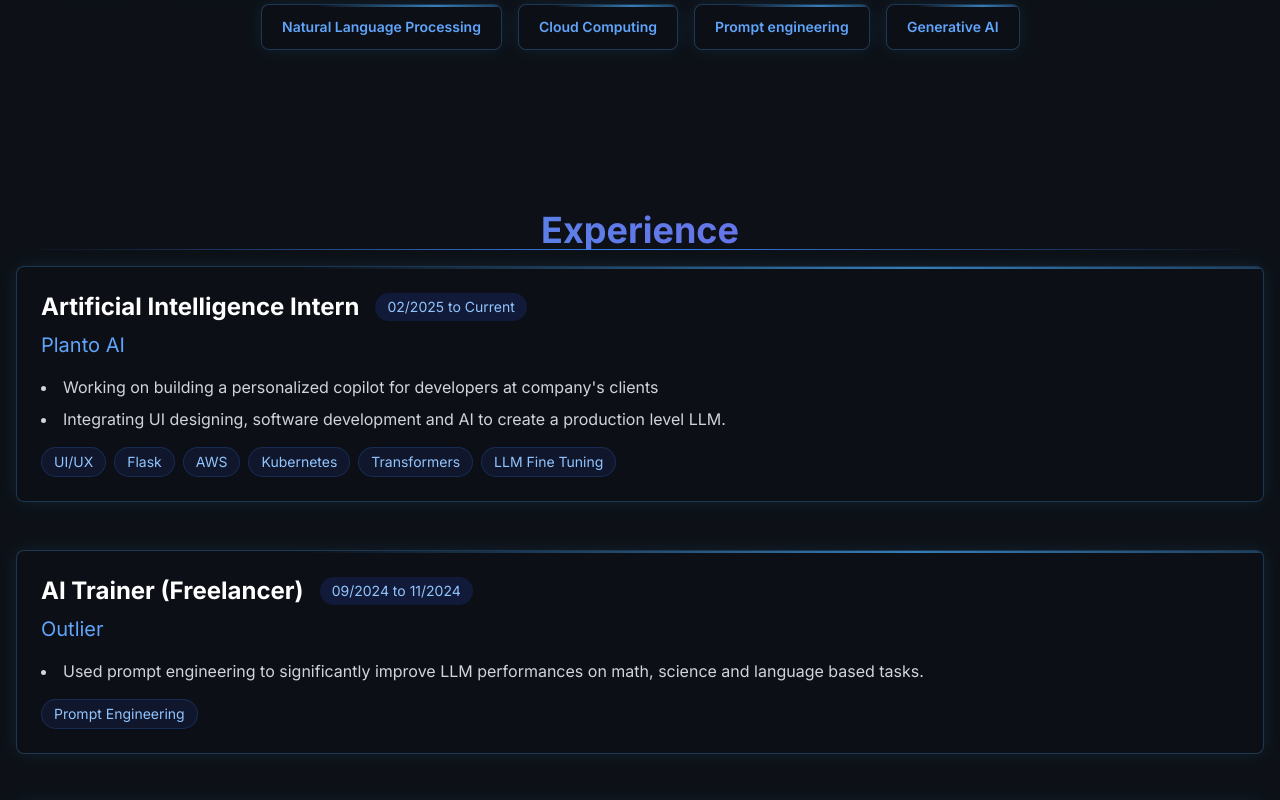
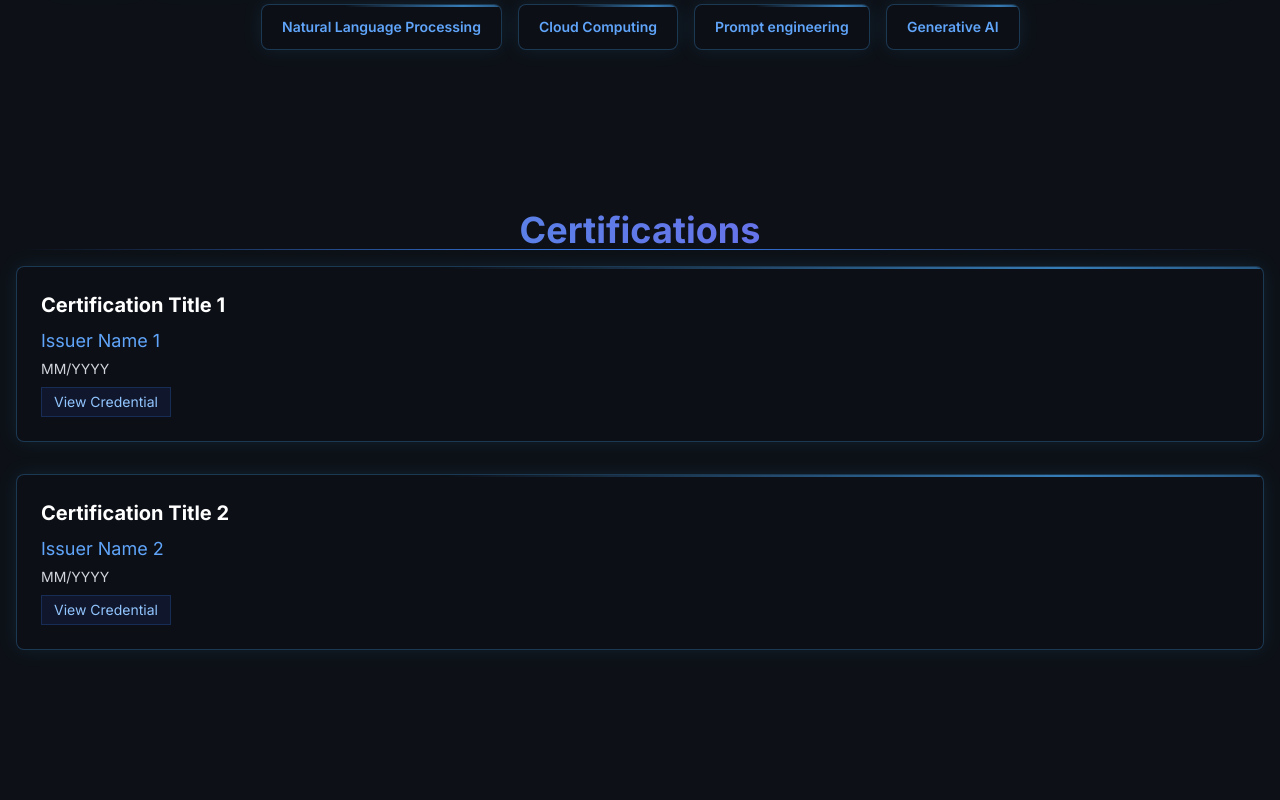
Before and after one commit to Vishisht16/portfolio, a Next.js app: page / in a window 1280 px wide. Shown: the part 1560-2360 px from the top of the page. Built offline with nearby package versions, Linux system fonts and the light colour scheme.

Commit message:
Update page.tsx

```diff
--- a/app/page.tsx
+++ b/app/page.tsx
@@ -3,6 +3,7 @@ import Navbar from "../components/Navbar"
 import Hero from "../components/Hero"
 import About from "../components/About"
 import Skills from "../components/Skills"
+import Certifications from "../components/Certifications"
 import Experience from "../components/Experience"
 import Research from "../components/Research"
 import Education from "../components/Education"
@@ -19,6 +20,7 @@ export default function Home() {
       <Hero />
       <About id="about" />
       <Skills id="skills" />
+      <Certifications id="certifications" />
       <Experience id="experience" />
       <Research id="research" />
       <Education id="education" />
```
